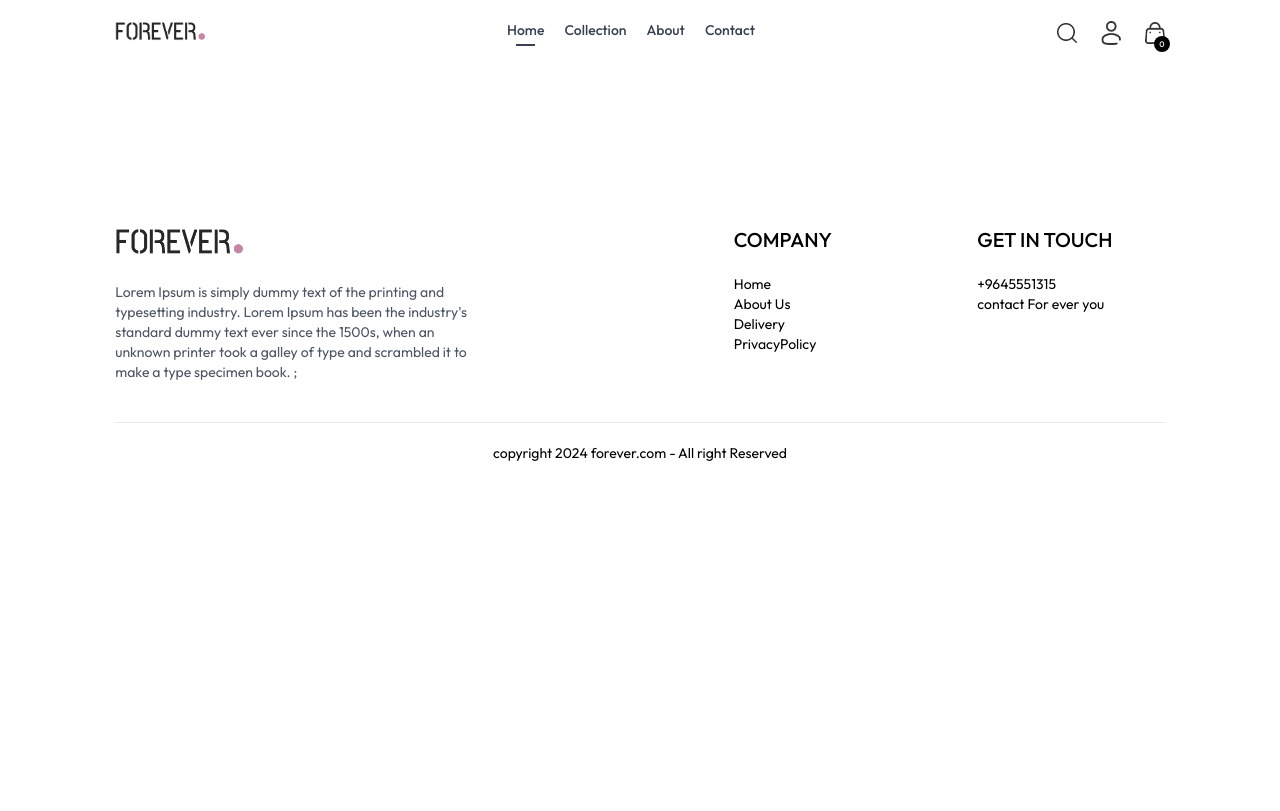
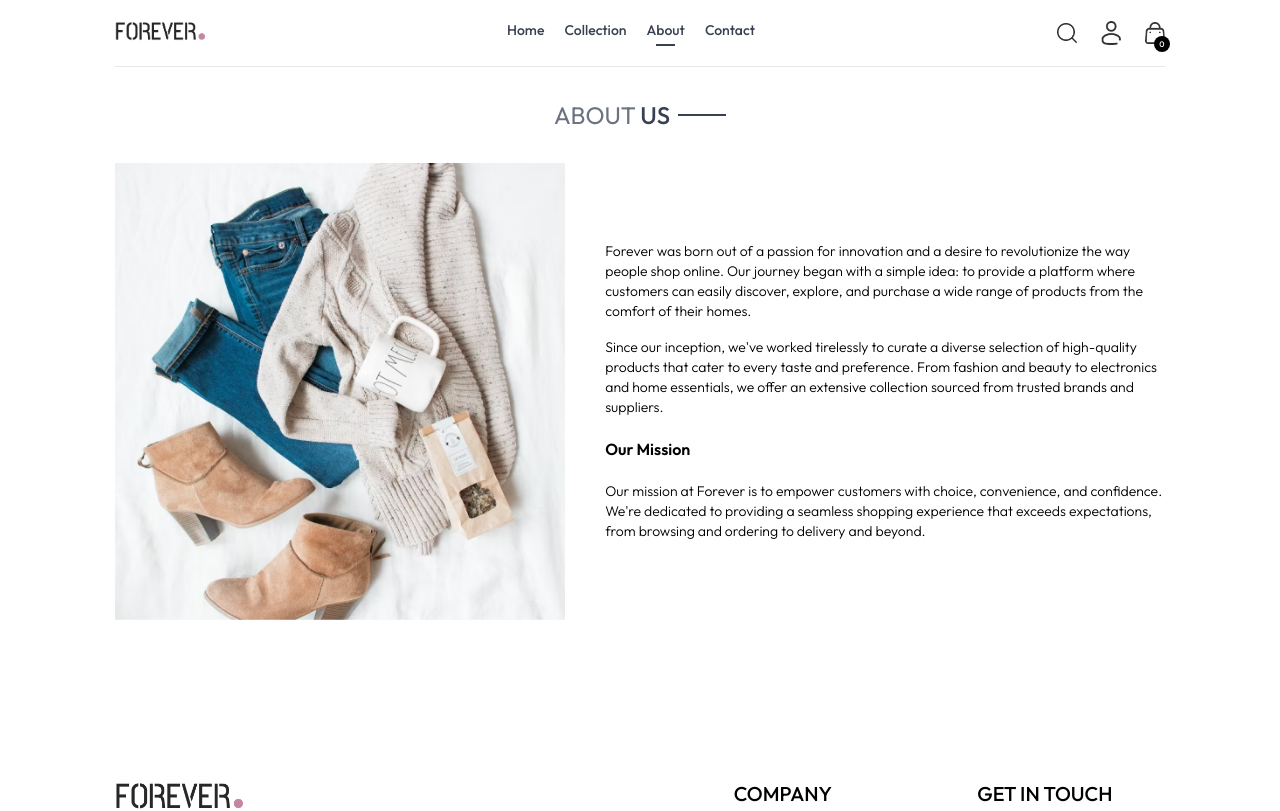
Before and after one commit to salmanulfarisvnb/e-commerce-Website, a React (Vite) app: page /e-commerce-Website/about in a window 1280 px wide. Shown: the top 811 px of the page. Built offline with nearby package versions, Linux system fonts and the light colour scheme.

Commit message:
add some elements

```diff
--- a/src/App.jsx
+++ b/src/App.jsx
@@ -24,7 +24,7 @@ const App = () => {
       <Navbar />
       <SearchBar />
       <Routes>
-        <Route path="e-commerce-Website" element={<Home />} />
+        <Route path="/" element={<Home />} />
         <Route path="/product/:productId" element={<Product />} />
         <Route path="/cart" element={<Cart />} />
         <Route path="/collection" element={<Collection />} />
--- a/src/components/Navbar.jsx
+++ b/src/components/Navbar.jsx
@@ -12,10 +12,7 @@ const Navbar = () => {
         <img src={assets.logo} alt="logo" width={90} />
       </Link>
       <ul className="hidden gap-5 text-sm text-gray-700 sm:flex">
-        <NavLink
-          to="e-commerce-Website"
-          className="flex flex-col items-center gap-1"
-        >
+        <NavLink to="/" className="flex flex-col items-center gap-1">
           <p>Home</p>
           <hr className=" w-2/4 border-none h-[1.5px] bg-gray-700 hidden" />
         </NavLink>
--- a/src/main.jsx
+++ b/src/main.jsx
@@ -6,7 +6,7 @@ import { BrowserRouter } from "react-router-dom";
 import ShopContextProvider from "./context/ShopContext.jsx";
 
 createRoot(document.getElementById("root")).render(
-  <BrowserRouter>
+  <BrowserRouter basename="/e-commerce-Website">
     <ShopContextProvider>
       <App />
     </ShopContextProvider>
--- a/src/pages/Abuot.jsx
+++ b/src/pages/Abuot.jsx
@@ -1,7 +1,44 @@
 import React from "react";
-
+import Title from "../components/Title";
+import { assets } from "../assets/frontend_assets/assets";
 const Abuot = () => {
-  return <div>Abuot</div>;
+  return (
+    <div className="border-t ">
+      <div className="mt-8 text-2xl text-center ">
+        <Title text1={"ABOUT"} text2={"US"} />
+      </div>
+      <div className="flex flex-col items-center justify-center gap-10 mt-5 md:flex-row">
+        <img
+          src={assets.about_img}
+          alt="aboutlogo"
+          className="w-full md:max-w-[450px]"
+        />
+        <div className=" max-w-[800px] font-light text-sm">
+          <p>
+            Forever was born out of a passion for innovation and a desire to
+            revolutionize the way people shop online. Our journey began with a
+            simple idea: to provide a platform where customers can easily
+            discover, explore, and purchase a wide range of products from the
+            comfort of their homes.
+          </p>
+          <p className="mt-4">
+            Since our inception, we've worked tirelessly to curate a diverse
+            selection of high-quality products that cater to every taste and
+            preference. From fashion and beauty to electronics and home
+            essentials, we offer an extensive collection sourced from trusted
+            brands and suppliers.
+          </p>
+          <h1 className="my-5 text-base font-semibold">Our Mission</h1>
+          <p>
+            Our mission at Forever is to empower customers with choice,
+            convenience, and confidence. We're dedicated to providing a seamless
+            shopping experience that exceeds expectations, from browsing and
+            ordering to delivery and beyond.
+          </p>
+        </div>
+      </div>
+    </div>
+  );
 };
 
 export default Abuot;
--- a/vite.config.js
+++ b/vite.config.js
@@ -3,6 +3,6 @@ import react from "@vitejs/plugin-react";
 
 // https://vitejs.dev/config/
 export default defineConfig({
-  base: "/e-commerce-Website/",
+  base: "/e-commerce-Website",
   plugins: [react()],
 });
```
